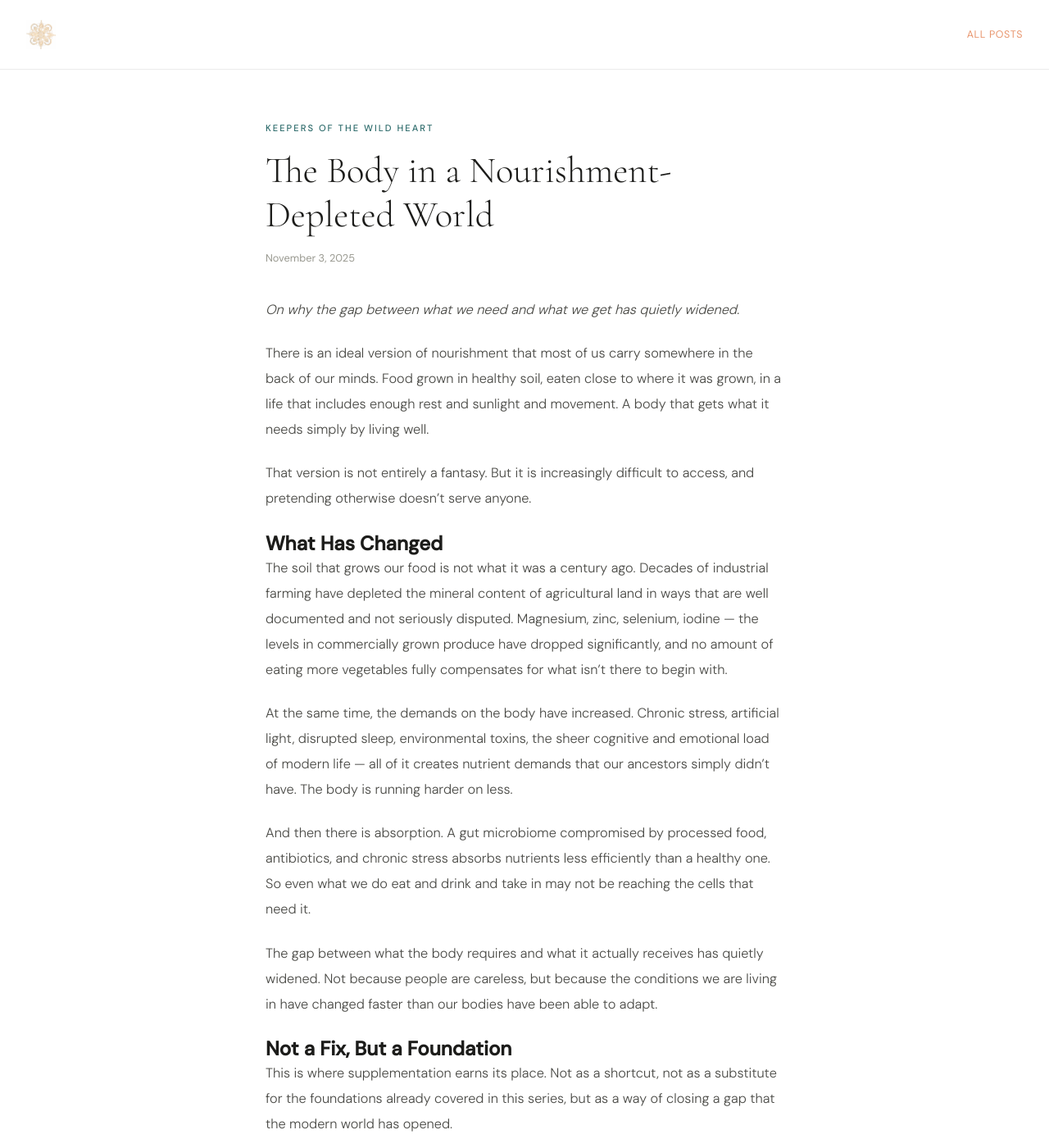
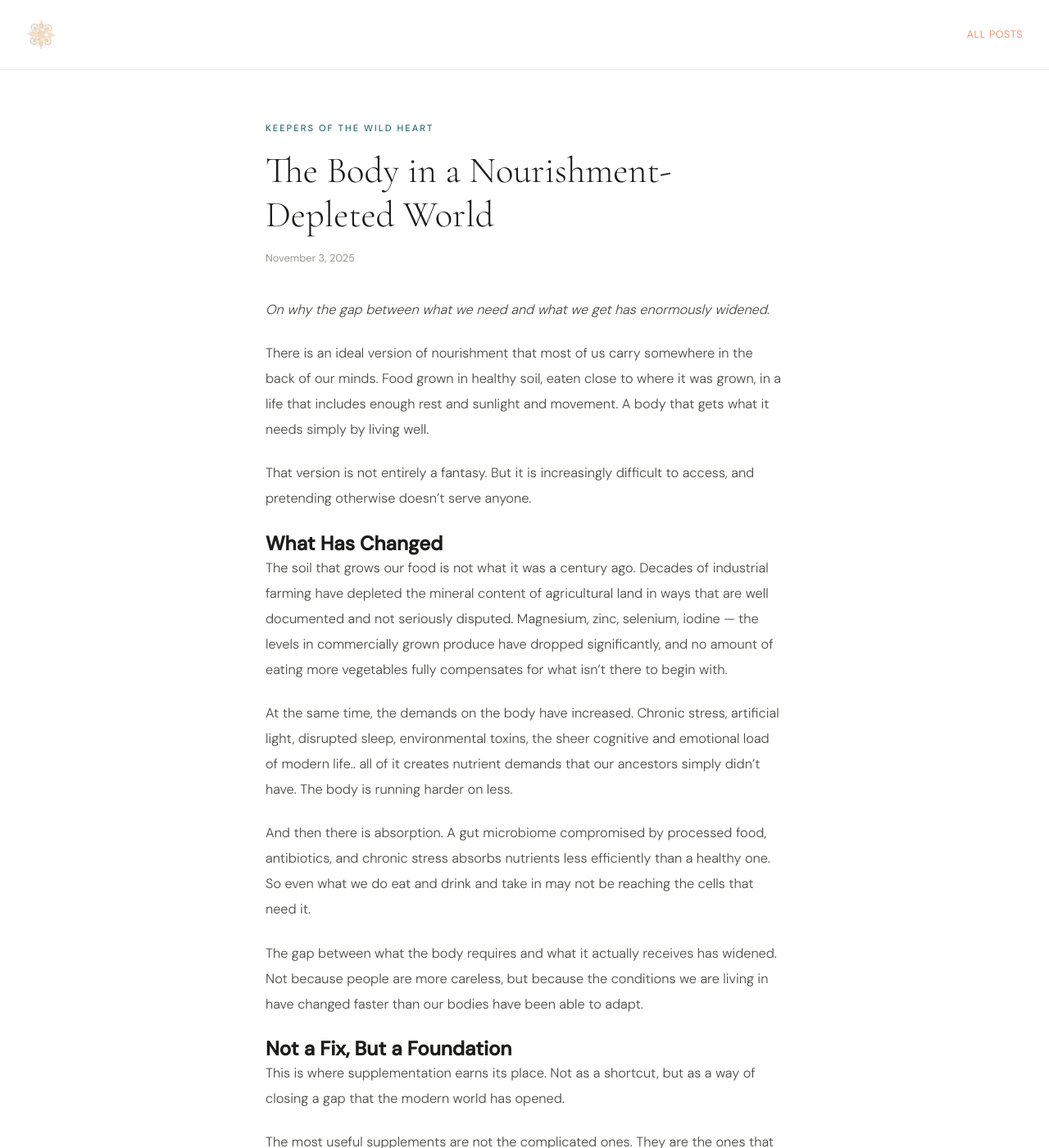
Before and after one commit to Blubell26/giuliapacciotti.com, a Jekyll site: the page built from _posts/2025-11-03-the-body-in-a-depleted-world.md, in a window 1280 px wide and 1400 px high. Shown: the whole window at 82% size. Built offline with Jekyll 4.4.1, drawn with Linux system fonts in a browser that asks for light colours; comment, search, counter and statistics services are not loaded.

Commit message:
Update 2025-11-03-the-body-in-a-depleted-world.md

```diff
--- a/_posts/2025-11-03-the-body-in-a-depleted-world.md
+++ b/_posts/2025-11-03-the-body-in-a-depleted-world.md
@@ -9,7 +9,7 @@ category: natural-healing
 ---
 
 
-*On why the gap between what we need and what we get has quietly widened.*
+*On why the gap between what we need and what we get has enormously widened.*
 
 There is an ideal version of nourishment that most of us carry somewhere in the back of our minds. Food grown in healthy soil, eaten close to where it was grown, in a life that includes enough rest and sunlight and movement. A body that gets what it needs simply by living well.
 
@@ -19,15 +19,15 @@ That version is not entirely a fantasy. But it is increasingly difficult to acce
 
 The soil that grows our food is not what it was a century ago. Decades of industrial farming have depleted the mineral content of agricultural land in ways that are well documented and not seriously disputed. Magnesium, zinc, selenium, iodine — the levels in commercially grown produce have dropped significantly, and no amount of eating more vegetables fully compensates for what isn’t there to begin with.
 
-At the same time, the demands on the body have increased. Chronic stress, artificial light, disrupted sleep, environmental toxins, the sheer cognitive and emotional load of modern life — all of it creates nutrient demands that our ancestors simply didn’t have. The body is running harder on less.
+At the same time, the demands on the body have increased. Chronic stress, artificial light, disrupted sleep, environmental toxins, the sheer cognitive and emotional load of modern life.. all of it creates nutrient demands that our ancestors simply didn’t have. The body is running harder on less.
 
 And then there is absorption. A gut microbiome compromised by processed food, antibiotics, and chronic stress absorbs nutrients less efficiently than a healthy one. So even what we do eat and drink and take in may not be reaching the cells that need it.
 
-The gap between what the body requires and what it actually receives has quietly widened. Not because people are careless, but because the conditions we are living in have changed faster than our bodies have been able to adapt.
+The gap between what the body requires and what it actually receives has widened. Not because people are more careless, but because the conditions we are living in have changed faster than our bodies have been able to adapt.
 
 ## Not a Fix, But a Foundation
 
-This is where supplementation earns its place. Not as a shortcut, not as a substitute for the foundations already covered in this series, but as a way of closing a gap that the modern world has opened.
+This is where supplementation earns its place. Not as a shortcut, but as a way of closing a gap that the modern world has opened.
 
 The most useful supplements are not the complicated ones. They are the ones that address the deficiencies most people are carrying without knowing it. Magnesium, which is involved in hundreds of enzymatic processes and which chronic stress depletes rapidly. Vitamin D, which most people in northern latitudes are low in for most of the year. Omega-3 fatty acids, which the modern diet is consistently short on. A broad-spectrum blend of the nutrients that food used to reliably provide and increasingly doesn’t.
 
```
